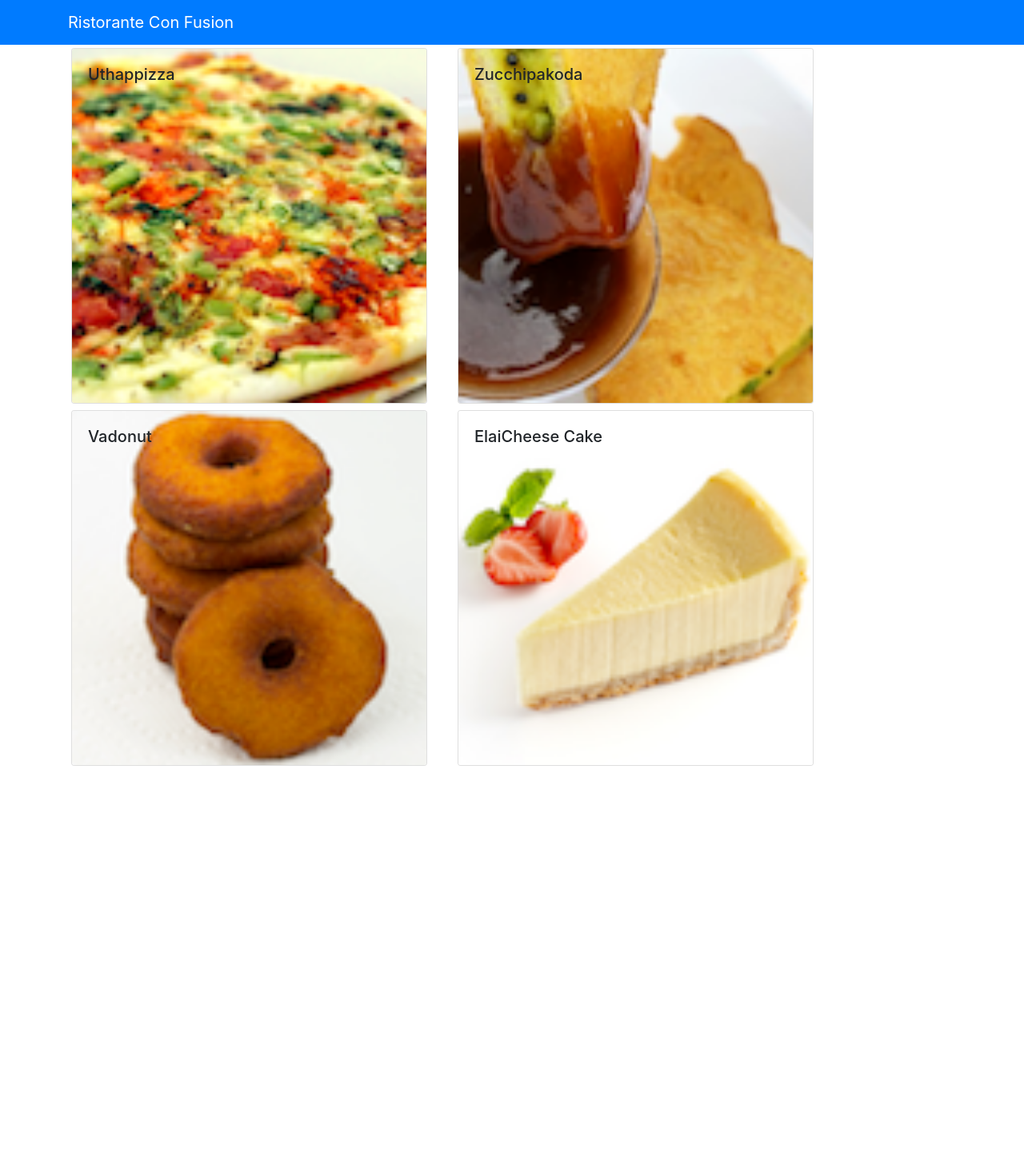
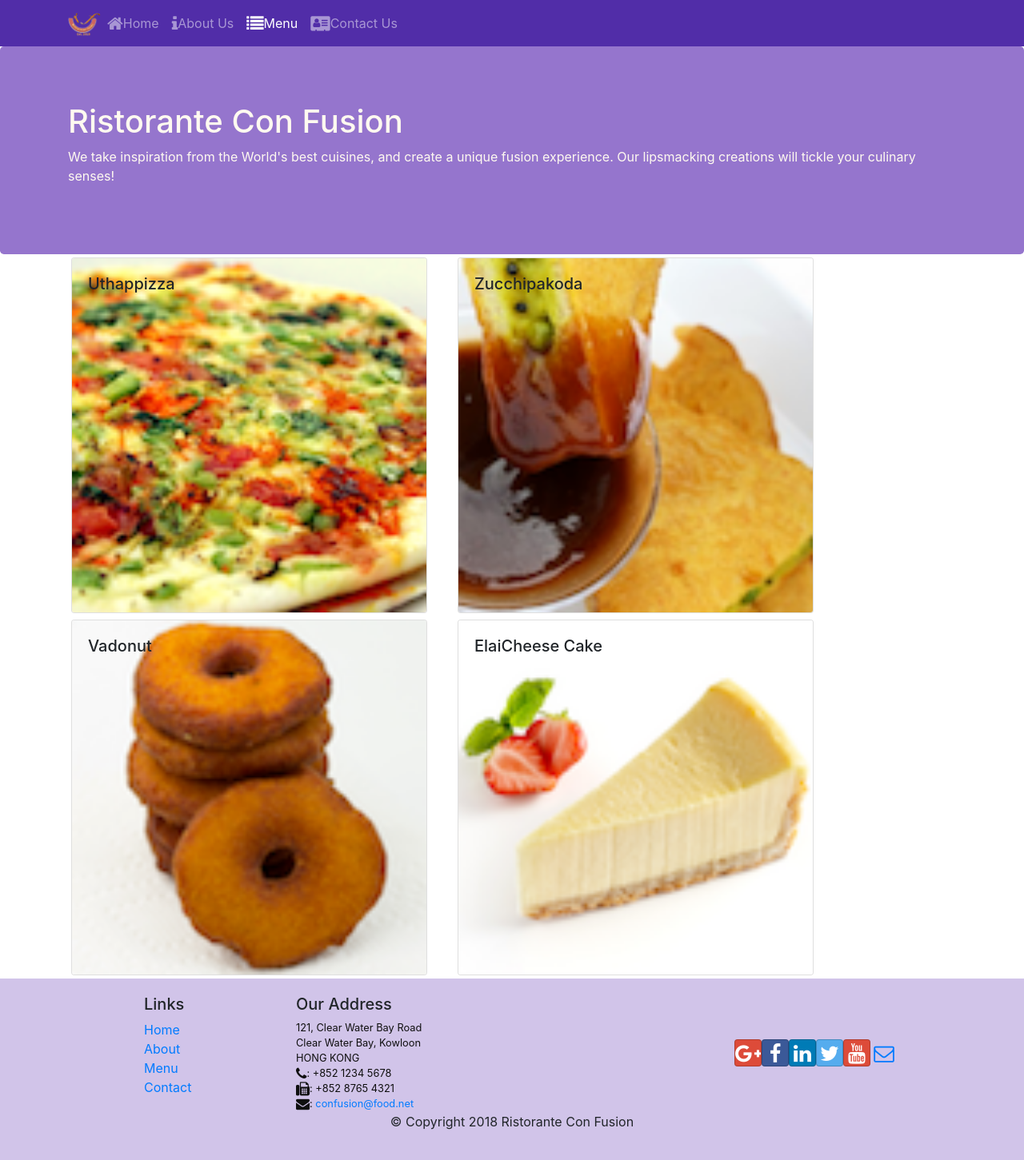
Before and after one commit to afifhibatullahh/Front-End-Web-Development-with-React, a React (Create React App) app in the folder my-app/: page /menu in a window 1280 px wide. Shown: the whole page at 80% size. Before the commit the page ends 962 px from the top, so only its background shows below. Built offline with nearby package versions, Linux system fonts and the light colour scheme.

Commit message:
add footer and header

```diff
--- a/my-app/package.json
+++ b/my-app/package.json
@@ -7,9 +7,12 @@
     "@testing-library/react": "^11.2.7",
     "@testing-library/user-event": "^12.8.3",
     "bootstrap": "^4.0.0",
+    "bootstrap-social": "5.1.1",
+    "font-awesome": "4.7.0",
     "react": "^17.0.2",
     "react-dom": "^17.0.2",
     "react-popper": "0.9.2",
+    "react-router-dom": "4.2.2",
     "react-scripts": "4.0.3",
     "reactstrap": "5.0.0",
     "web-vitals": "^1.1.2"
--- a/my-app/src/App.css
+++ b/my-app/src/App.css
@@ -0,0 +1,28 @@
+.row-content {
+    margin:0px auto;
+    padding: 50px 0px 50px 0px;
+    border-bottom: 1px ridge;
+    min-height:400px;
+}
+
+.footer{
+    background-color: #D1C4E9;
+    margin:0px auto;
+    padding: 20px 0px 20px 0px;
+}
+.jumbotron {
+    padding:70px 30px 70px 30px;
+    margin:0px auto;
+    background: #9575CD ;
+    color:floralwhite;
+}
+
+address{
+    font-size:80%;
+    margin:0px;
+    color:#0f0f0f;
+}
+
+.navbar-dark {
+    background-color: #512DA8;
+}
--- a/my-app/src/App.js
+++ b/my-app/src/App.js
@@ -1,12 +1,17 @@
 import React, { Component } from "react";
 import Main from "./components/MainComponent";
+import "./App.css";
+import { BrowserRouter } from "react-router-dom";
 
 class App extends Component {
-
   render() {
     return (
       <div>
-        <Main />
+        <BrowserRouter>
+          <div>
+            <Main />
+          </div>
+        </BrowserRouter>
       </div>
     );
   }
--- /dev/null
+++ b/my-app/src/components/FooterComponent.js
@@ -0,0 +1,91 @@
+import React from "react";
+import { Link } from 'react-router-dom';
+
+function Footer(props) {
+  return (
+    <div className="footer">
+      <div className="container">
+        <div className="row justify-content-center">
+          <div className="col-4 offset-1 col-sm-2">
+            <h5>Links</h5>
+            <ul className="list-unstyled">
+              <li>
+                <Link to='/home'>Home</Link>
+              </li>
+              <li>
+                <Link to='/aboutus'>About</Link>
+              </li>
+              <li>
+                <Link to='/menu'>Menu</Link>
+              </li>
+              <li>
+                <Link to="/contactus">Contact</Link>
+              </li>
+            </ul>
+          </div>
+          <div className="col-7 col-sm-5">
+            <h5>Our Address</h5>
+            <address>
+              121, Clear Water Bay Road
+              <br />
+              Clear Water Bay, Kowloon
+              <br />
+              HONG KONG
+              <br />
+              <i className="fa fa-phone fa-lg"></i>: +852 1234 5678
+              <br />
+              <i className="fa fa-fax fa-lg"></i>: +852 8765 4321
+              <br />
+              <i className="fa fa-envelope fa-lg"></i>:{" "}
+              <a href="mailto:confusion@food.net">confusion@food.net</a>
+            </address>
+          </div>
+          <div className="col-12 col-sm-4 align-self-center">
+            <div className="text-center">
+              <a
+                className="btn btn-social-icon btn-google"
+                href="http://google.com/+"
+              >
+                <i className="fa fa-google-plus"></i>
+              </a>
+              <a
+                className="btn btn-social-icon btn-facebook"
+                href="http://www.facebook.com/profile.php?id="
+              >
+                <i className="fa fa-facebook"></i>
+              </a>
+              <a
+                className="btn btn-social-icon btn-linkedin"
+                href="http://www.linkedin.com/in/"
+              >
+                <i className="fa fa-linkedin"></i>
+              </a>
+              <a
+                className="btn btn-social-icon btn-twitter"
+                href="http://twitter.com/"
+              >
+                <i className="fa fa-twitter"></i>
+              </a>
+              <a
+                className="btn btn-social-icon btn-google"
+                href="http://youtube.com/"
+              >
+                <i className="fa fa-youtube"></i>
+              </a>
+              <a className="btn btn-social-icon" href="mailto:">
+                <i className="fa fa-envelope-o"></i>
+              </a>
+            </div>
+          </div>
+        </div>
+        <div className="row justify-content-center">
+          <div className="col-auto">
+            <p>© Copyright 2018 Ristorante Con Fusion</p>
+          </div>
+        </div>
+      </div>
+    </div>
+  );
+}
+
+export default Footer;
--- /dev/null
+++ b/my-app/src/components/HeaderComponent.js
@@ -0,0 +1,87 @@
+import React, { Component } from "react";
+import {
+  Navbar,
+  NavbarBrand,
+  Nav,
+  NavbarToggler,
+  Jumbotron,
+  Collapse,
+  NavItem,
+} from "reactstrap";
+import { NavLink } from "react-router-dom";
+
+class Header extends Component {
+  constructor(props) {
+    super(props);
+    this.state = {
+      isNavOpen: false,
+    };
+    this.toggleNav = this.toggleNav.bind(this);
+  }
+
+  toggleNav(){
+    this.setState({
+      isNavOpen: !this.state.isNavOpen
+    });
+  }
+
+  render() {
+    return (
+      <React.Fragment>
+        <Navbar dark expand="md">
+          <div className="container">
+            <NavbarToggler onClick={this.toggleNav} />
+            <NavbarBrand className="mr-auto" href="/">
+              <img
+                src="assets/images/logo.png"
+                height="30"
+                width="41"
+                alt="Ristorance Con Fusion"
+              />
+            </NavbarBrand>
+            <Collapse isOpen={this.state.isNavOpen} navbar>
+              <Nav navbar>
+                <NavItem>
+                  <NavLink className="nav-link" to="/home">
+                    <span className="fa fa-home fa-lg"></span>Home
+                  </NavLink>
+                </NavItem>
+                <NavItem>
+                  <NavLink className="nav-link" to="/aboutus">
+                    <span className="fa fa-info fa-lg"></span>About Us
+                  </NavLink>
+                </NavItem>
+                <NavItem>
+                  <NavLink className="nav-link" to="/menu">
+                    <span className="fa fa-list fa-lg"></span>Menu
+                  </NavLink>
+                </NavItem>
+                <NavItem>
+                  <NavLink className="nav-link" to="/contactus">
+                    <span className="fa fa-address-card fa-lg"></span>Contact Us
+                  </NavLink>
+                </NavItem>
+              </Nav>
+            </Collapse>
+          </div>
+        </Navbar>
+        <Jumbotron>
+          <div className="container">
+            <div className="row row-header">
+              <div className="col-12 colsm-6">
+                <h1>Ristorante Con Fusion</h1>
+                <p>
+                  We take inspiration from the World's best cuisines, and create
+                  a unique fusion experience. Our lipsmacking creations will
+                  tickle your culinary senses!
+                </p>
+              </div>
+            </div>
+          </div>
+        </Jumbotron>
+      </React.Fragment>
+    );
+  }
+}
+
+export default Header;
--- /dev/null
+++ b/my-app/src/components/HomeComponent.js
@@ -0,0 +1,11 @@
+import React from "react";
+
+function Home (props){
+    return(
+        <div className='container'>
+        <h4>Home</h4>
+        </div>
+    );
+}
+
+export default Home;
--- a/my-app/src/components/MainComponent.js
+++ b/my-app/src/components/MainComponent.js
@@ -1,8 +1,12 @@
 import React, { Component } from "react";
-import { Navbar, NavbarBrand } from "reactstrap";
 import Menu from "./MenuComponent";
+import DishDetail from "./DishDetailComponent";
+import Header from "./HeaderComponent";
+import Footer from "./FooterComponent";
+import Home from "./HomeComponent";
+
 import { DISHES } from "../shared/dishes";
-import DishDetail from "./DishDetailComponent";
+import { Switch, Route, Redirect } from "react-router-dom";
 
 class Main extends Component {
   constructor(props) {
@@ -10,33 +14,29 @@
 
     this.state = {
       dishes: DISHES,
-      selectedDish: null,
     };
   }
 
-  onDishSelect(dishId) {
-    this.setState({ selectedDish: dishId });
-  }
+  render() {
+    const HomePage = () => {
+      return(
+        <Home  />
+      );
+    }
 
-  render() {
     return (
       <div>
-        <Navbar dark color="primary">
-          <div className="container">
-            <NavbarBrand href="/">Ristorante Con Fusion</NavbarBrand>
-          </div>
-        </Navbar>
-        <Menu
-          dishes={this.state.dishes}
-          onClick={(dishId) => this.onDishSelect(dishId)}
-        />
-        <DishDetail
-          dish={
-            this.state.dishes.filter(
-              (dish) => dish.id === this.state.selectedDish
-            )[0]
-          }
-        />
+        <Header />
+        <Switch>
+          <Route path="/home" component={HomePage} />
+          <Route
+            exact
+            path="/menu"
+            component={() => <Menu dishes={this.state.dishes} />}
+          />
+          <Redirect to="/home" />
+        </Switch>
+        <Footer />
       </div>
     );
   }
--- a/my-app/src/index.js
+++ b/my-app/src/index.js
@@ -1,6 +1,8 @@
 import React from 'react';
 import ReactDOM from 'react-dom';
-import 'bootstrap/dist/css/bootstrap.min.css'
+import 'bootstrap/dist/css/bootstrap.min.css';
+import 'font-awesome/css/font-awesome.min.css';
+import 'bootstrap-social/bootstrap-social.css';
 import './index.css';
 import App from './App';
 import reportWebVitals from './reportWebVitals';
```
Also changed, not shown: 1 other file (tests, documents, lock files or other folders).
